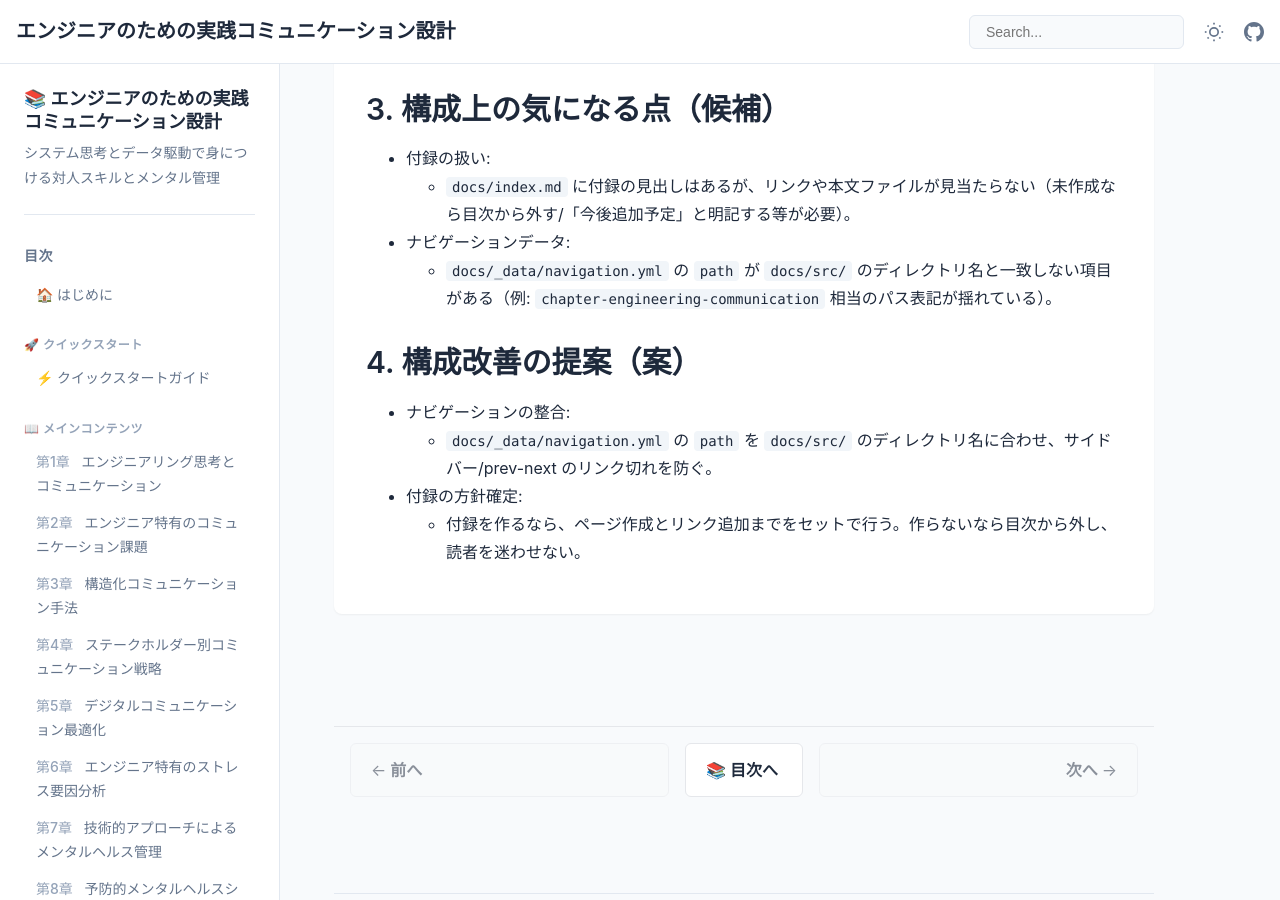
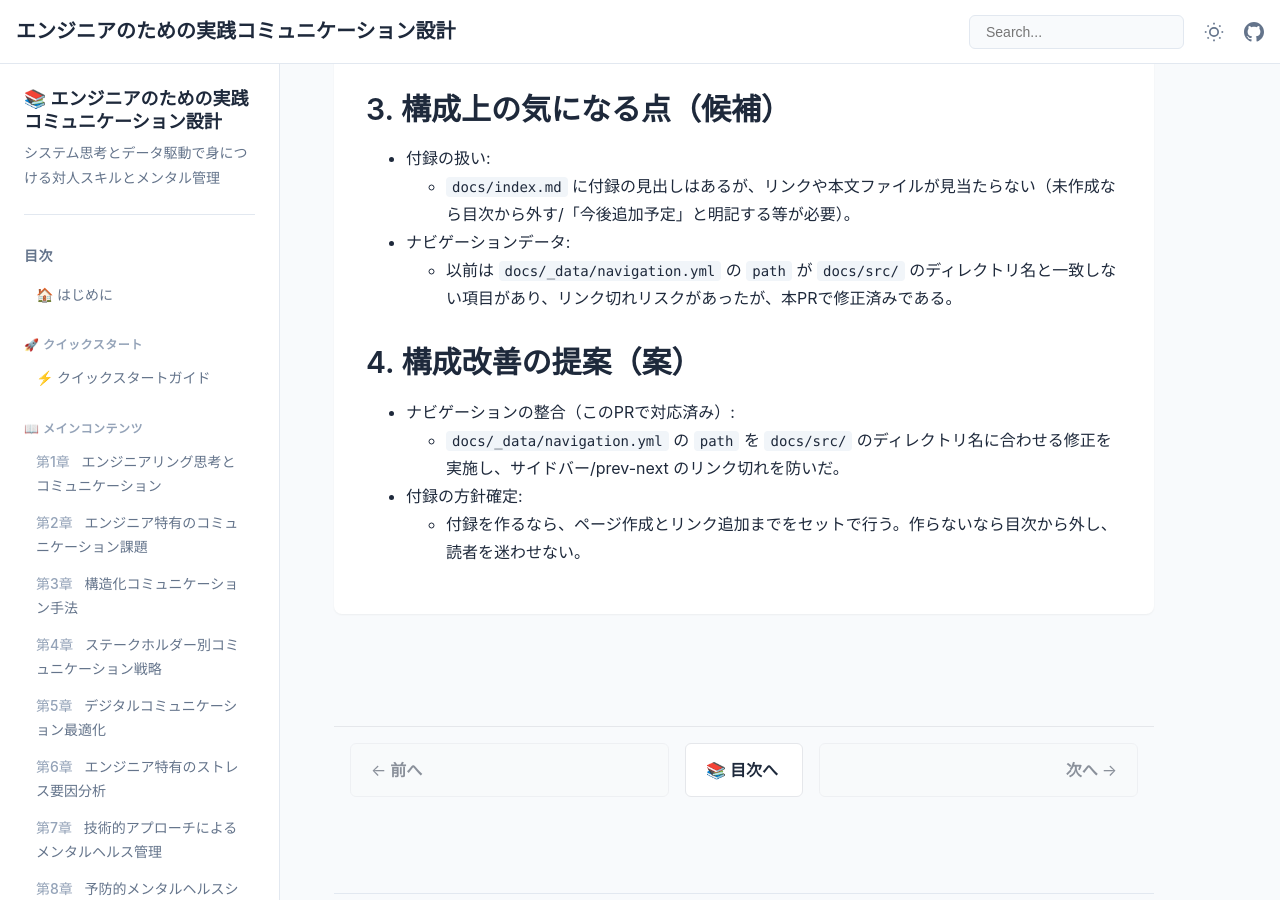
Before and after one commit to itdojp/IT-engineer-communication-book, a Jekyll site: the page built from docs/project-management/structure-review-round1.md, in a window 1280 px wide and 900 px high, scrolled down 2712 px. Built offline with Jekyll 4.4.1, drawn with Linux system fonts in a browser that asks for light colours; our own code applies the rules of GitHub Pages for plain Markdown files; some of the changed text lies outside the part shown.

Commit message:
docs: update structure review after nav fix

```diff
--- a/docs/project-management/structure-review-round1.md
+++ b/docs/project-management/structure-review-round1.md
@@ -14,7 +14,7 @@
 - 入口（読者導線）の現状:
   - リポジトリトップの `README.md` からオンライン版（GitHub Pages）と目次に誘導できる。
   - `docs/index.md` の章リンクは `src/.../` に統一されており、GitHub Pages のURL構造と整合している。
-  - 一方で、`docs/_data/navigation.yml` 側に実体と一致しないパスが含まれるため、サイドバー/prev-next のリンク切れリスクがある（後述）。
+  - 一方で、以前は `docs/_data/navigation.yml` 側に実体と一致しないパスが含まれており、サイドバー/prev-next のリンク切れリスクがあったが、本PRで修正済みである。
 
 ## 2. 現状の章構成サマリ
 
@@ -67,11 +67,11 @@
 - 付録の扱い:
   - `docs/index.md` に付録の見出しはあるが、リンクや本文ファイルが見当たらない（未作成なら目次から外す/「今後追加予定」と明記する等が必要）。
 - ナビゲーションデータ:
-  - `docs/_data/navigation.yml` の `path` が `docs/src/` のディレクトリ名と一致しない項目がある（例: `chapter-engineering-communication` 相当のパス表記が揺れている）。
+  - 以前は `docs/_data/navigation.yml` の `path` が `docs/src/` のディレクトリ名と一致しない項目があり、リンク切れリスクがあったが、本PRで修正済みである。
 
 ## 4. 構成改善の提案（案）
 
-- ナビゲーションの整合:
-  - `docs/_data/navigation.yml` の `path` を `docs/src/` のディレクトリ名に合わせ、サイドバー/prev-next のリンク切れを防ぐ。
+- ナビゲーションの整合（このPRで対応済み）:
+  - `docs/_data/navigation.yml` の `path` を `docs/src/` のディレクトリ名に合わせる修正を実施し、サイドバー/prev-next のリンク切れを防いだ。
 - 付録の方針確定:
   - 付録を作るなら、ページ作成とリンク追加までをセットで行う。作らないなら目次から外し、読者を迷わせない。
```
